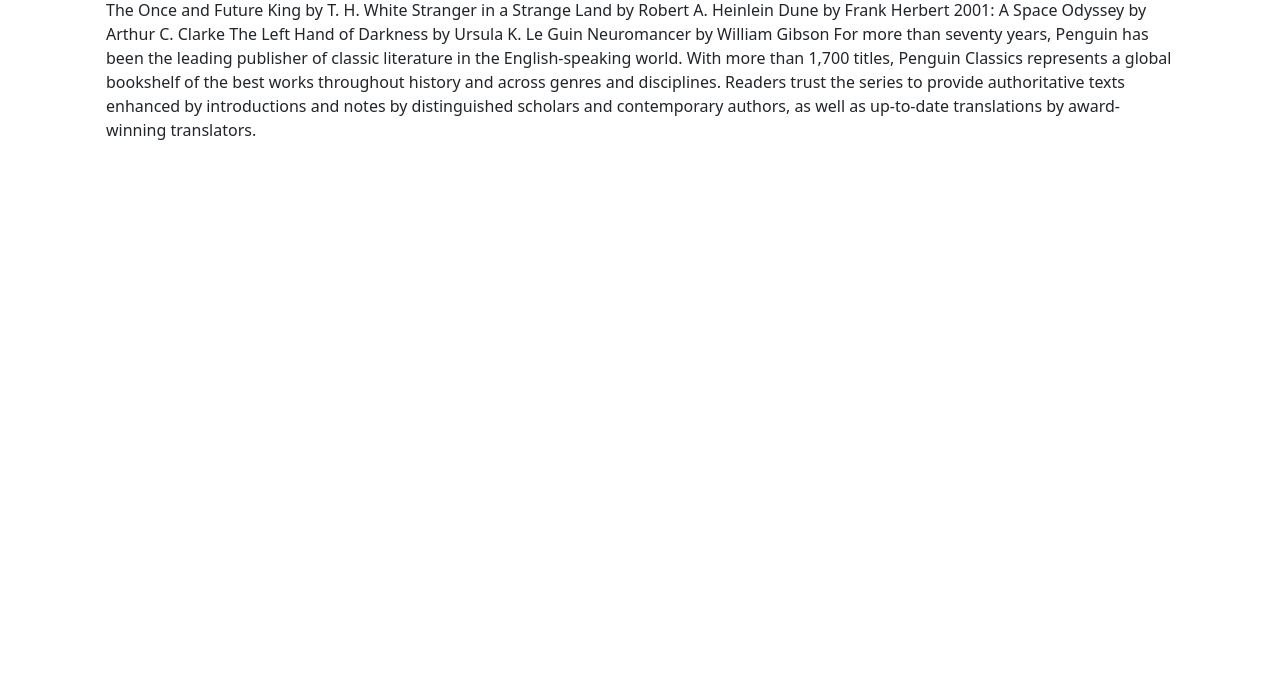
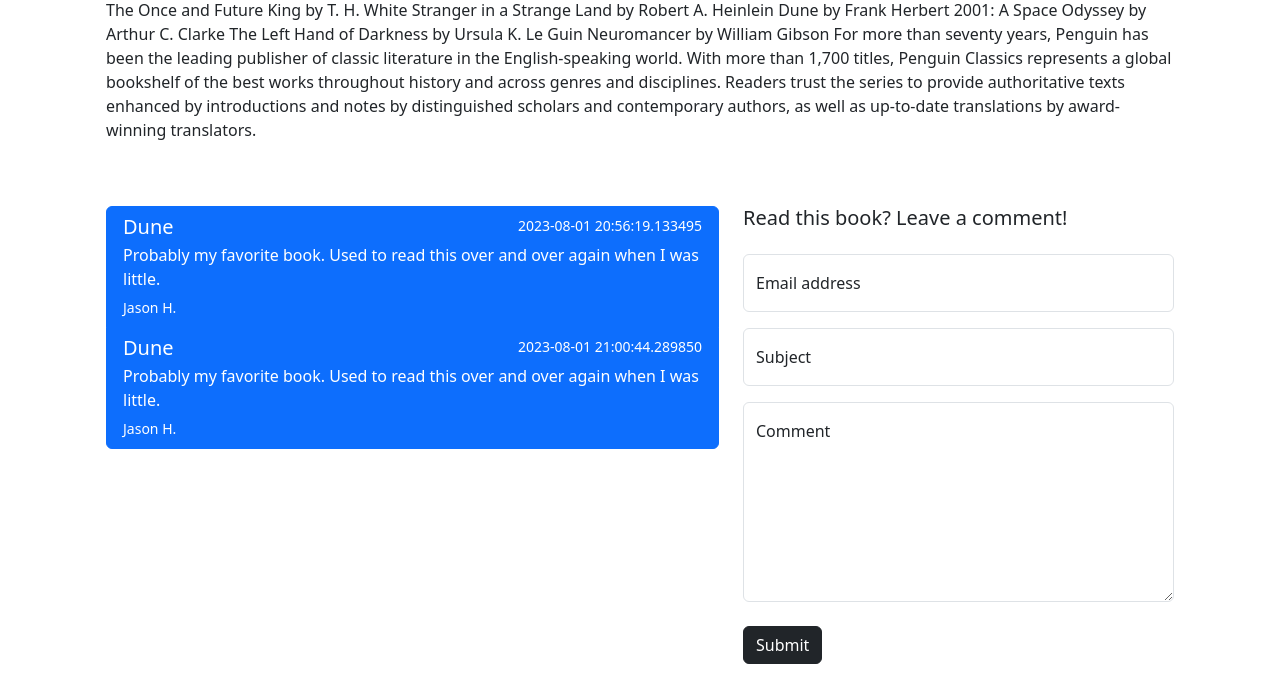
Before and after one commit to Jkhall81/Wow-Library, a Flask app: page /book_details/1 in a window 1280 px wide. Shown: the part 737-1425 px from the top of the page. Before the commit the page ends 877 px from the top, so only its background shows below. Run offline with Flask 3, Linux system fonts and the light colour scheme; some libraries are stand-ins or nearby versions.

Commit message:
WOOO HOO, got comments working..  now i need to make it so a user can edit or delete their own comments, and tweak some styling issues.

```diff
--- a/app.py
+++ b/app.py
@@ -4,7 +4,7 @@ from flask import Flask, flash, render_template, redirect, request, url_for
 from flask_login import current_user, LoginManager
 from flask_migrate import Migrate
 from flask_wtf.csrf import CSRFProtect
-from models import Author, Book, Rating, User, db
+from models import Author, Book, Comment, Rating, User, db
 import config
 import requests
 
@@ -131,8 +131,39 @@ def rate_book(book_id):
 @app.route('/book_details/<int:book_id>')
 def book_details(book_id):
     book = Book.query.get_or_404(book_id)
+    comments = Comment.query.filter_by(book_id=book_id).all()
 
-    return render_template('book_details.html', book=book)
+    return render_template('book_details.html', book=book, user=current_user, comments=comments)
+
+
+@app.route('/comments/<int:book_id>', methods=['GET', 'POST'])
+def comments(book_id):
+    if request.method == 'POST':
+        email = request.form.get('email')
+        subject = request.form.get('subject')
+        comment_text = request.form.get('comment')
+
+        user = current_user
+        print(user)
+
+        if user is None:
+            flash('User not found!')
+
+        comment = Comment(book_id=book_id, user_id=user.id, subject=subject, comment_text=comment_text)
+        print('Comment Object:', comment)
+        db.session.add(comment)
+    try:
+        db.session.commit()
+        print('comment successfully saved to database.')
+    except Exception as e:
+        print('Error occurred', e)
+        db.session.rollback()
+        return redirect(url_for('book_details', book_id=book_id))
+
+    comments = Comment.query.filter_by(book_id=book_id).all()
+    print(comments)
+    book = Book.query.get_or_404(book_id)
+    return render_template('book_details.html', book=book, comments=comments, user=current_user)
 
 
 if __name__ == '__main__':
--- a/models.py
+++ b/models.py
@@ -1,3 +1,4 @@
+from datetime import datetime
 from flask_login import UserMixin
 from flask_sqlalchemy import SQLAlchemy
 from sqlalchemy import CheckConstraint
@@ -66,7 +67,9 @@ class User(db.Model, UserMixin):
 
 class Comment(db.Model):
     id = db.Column(db.Integer, primary_key=True)
+    subject = db.Column(db.Text, nullable=False)
     comment_text = db.Column(db.Text, nullable=False)
+    date_posted = db.Column(db.DateTime, default=datetime.utcnow)
     user_id = db.Column(db.Integer, db.ForeignKey('user.id'), nullable=False)
     book_id = db.Column(db.Integer, db.ForeignKey('book.id'), nullable=False)
 
--- a/templates/book_details.html
+++ b/templates/book_details.html
@@ -1,6 +1,6 @@
 {% extends 'base.html' %}
 
-{% block title %} {% endblock %}
+{% block title %} Book Details! {% endblock %}
 
 {% block content %}
 <div class='container'>
@@ -30,5 +30,40 @@
             <p class='p-4'>{{ book.description }}</p>
         </div>
     </div>
+    <div class="p-4 row">
+        <div class="col-md-7">
+            <div class="list-group">
+                {% for comment in comments %}
+                <a href="#" class="list-group-item list-group-item-action active" aria-current="true">
+                    <div class="d-flex w-100 justify-content-between">
+                        <h5 class="mb-1">{{ comment.subject }}</h5>
+                        <small>{{ comment.date_posted }}</small>
+                    </div>
+                    <p class="mb-1">{{ comment.comment_text}}</p>
+                    <small>{{ comment.user.first_name}} {{ comment.user.last_name[0] }}.</small>
+                </a>
+                {% endfor %}
+            </div>
+        </div>
+        <div class="col-md-5">
+            <h5 class="mb-4">Read this book? Leave a comment!</h5>
+            <form action="{{ url_for('comments', book_id=book.id) }}" method="POST">
+                <div class="form-floating mb-3">
+                    <input name='email' type="email" class="form-control" id="floatingInput" placeholder="name@example.com">
+                    <label for="floatingInput">Email address</label>
+                </div>
+                <div class="form-floating mb-3">
+                    <input name='subject' type="text" class="form-control" id="floatingSubject" placeholder="subject">
+                    <label for="floatingSubject">Subject</label>
+                </div>
+                <div class="form-floating">
+                    <textarea name="comment" class="form-control" placeholder="Leave a comment here" id="floatingTextarea2" style="height: 200px"></textarea>
+                    <label for="floatingTextarea2">Comment</label>
+                </div>
+                <input type="hidden" name="csrf_token" value="{{ csrf_token() }}"/>
+                <button type="submit" class="mt-4 btn btn-dark">Submit</button>
+            </form>
+        </div>
+    </div>
 </div>
 {% endblock %}
```
Also changed, not shown: migrations/versions/5fde95b52fc8_added_subject_column_to_the_comment_.py (added, +32 -0 lines), migrations/versions/a340d9f12cb8_.py (added, +32 -0 lines), data/library.sqlite.
